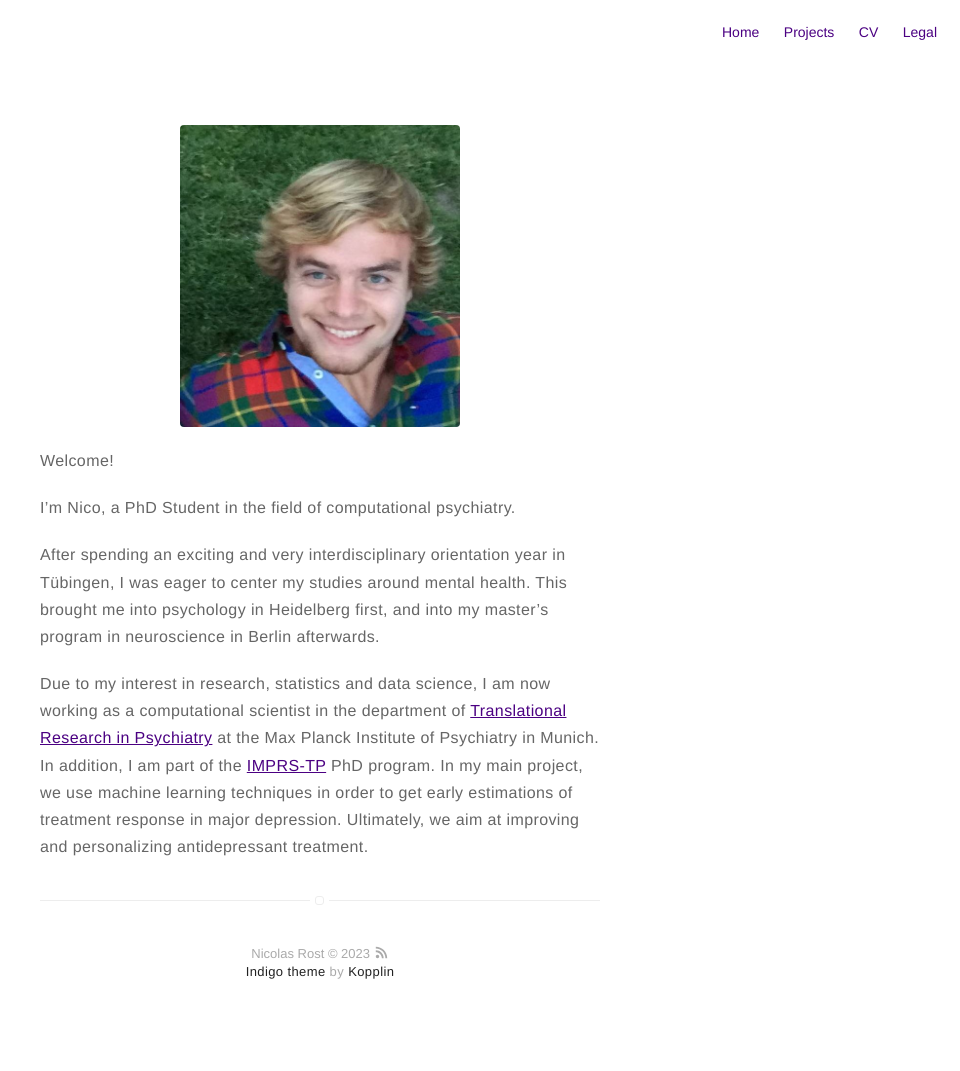
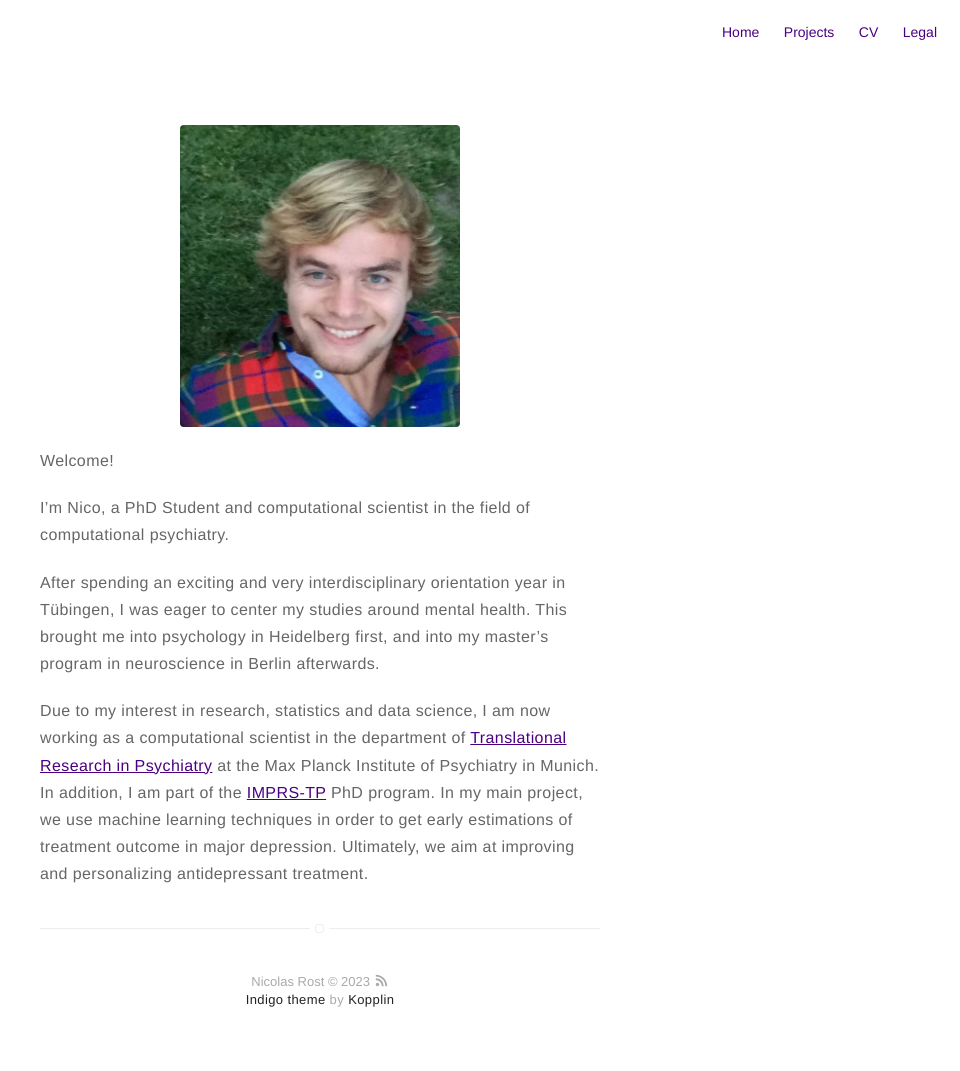
Before and after one commit to nicorost/nicorost.github.io, a Jekyll site: the page built from about.md, in a window 1280 px wide. Shown: the whole page, without its empty margins (320-1280 px from the left). Built offline with Jekyll 4.4.1, drawn with Linux system fonts in a browser that asks for light colours; before the commit the page ends 1043 px from its top, so only the background shows below that.

```diff
--- a/about.md
+++ b/about.md
@@ -6,11 +6,11 @@ layout: page
 
 Welcome!
 
-I'm Nico, a PhD Student in the field of computational psychiatry.
+I'm Nico, a PhD Student and computational scientist in the field of computational psychiatry.
 
 After spending an exciting and very interdisciplinary orientation year in Tübingen, I was eager to center my studies around mental health.
 This brought me into psychology in Heidelberg first, and into my master's program in neuroscience in Berlin afterwards.
 
 Due to my interest in research, statistics and data science, I am now working as a computational scientist in the department of [Translational Research in Psychiatry](https://www.psych.mpg.de/1495955/binder)
 at the Max Planck Institute of Psychiatry in Munich. In addition, I am part of the [IMPRS-TP](https://www.imprs-tp.mpg.de/) PhD program. In my main project, we use
-machine learning techniques in order to get early estimations of treatment response in major depression. Ultimately, we aim at improving and personalizing antidepressant treatment.
+machine learning techniques in order to get early estimations of treatment outcome in major depression. Ultimately, we aim at improving and personalizing antidepressant treatment.
```
Also changed, not shown: _posts/2023-02-18-clinical_paper.md (added, +18 -0 lines), cv.md (+1 -1 lines), assets/images/clinical_paper.png (added).
